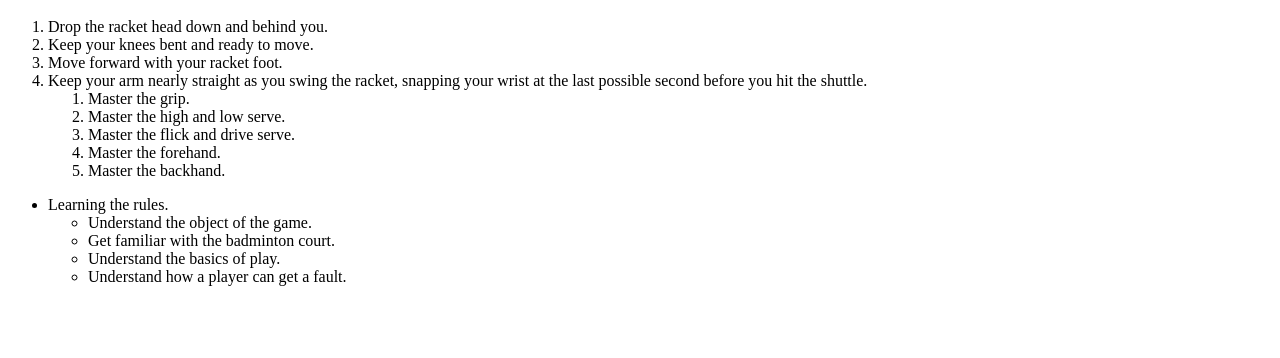
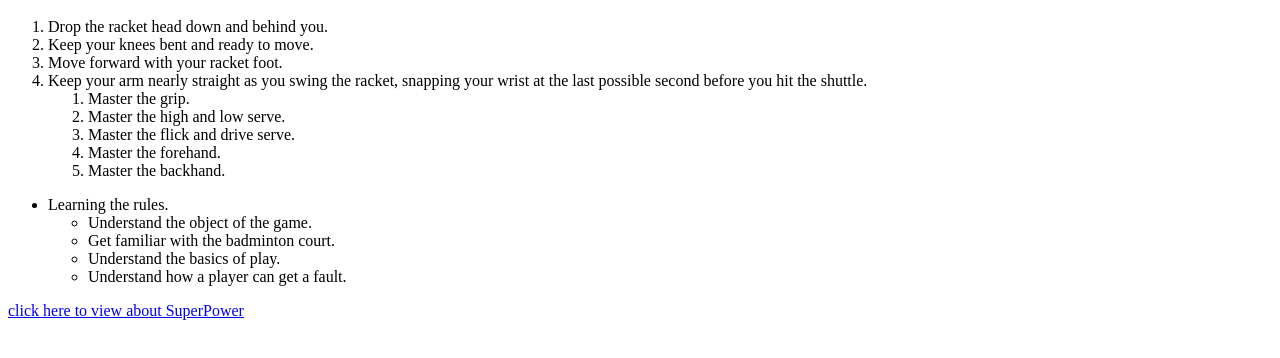
Before and after one commit to 44-563-Web-Apps-S21/webapps-s21-assignment-3-KeerthiMuli, a plain HTML site: page index.html in a window 1280 px wide. Shown: the part 236-594 px from the top of the page. Drawn offline with Linux system fonts and the light colour scheme.

Commit message:
Link has been added to Index.html

```diff
--- a/index.html
+++ b/index.html
@@ -36,5 +36,7 @@
         <li>Understand how a player can get a fault.</li>
         </ul>
     </ul>
+
+    <a href="Aboutme.md">click here to view about SuperPower</a>
     </body>
     </html>
```
